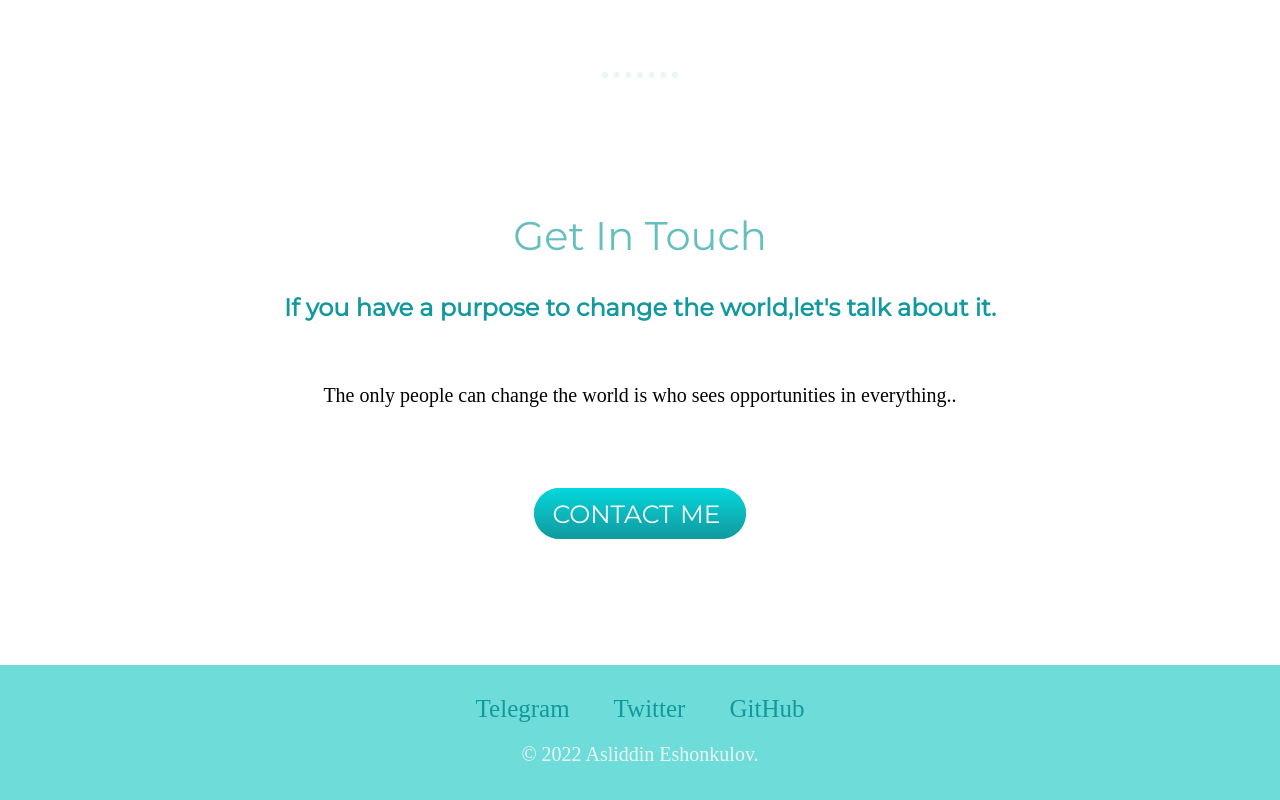
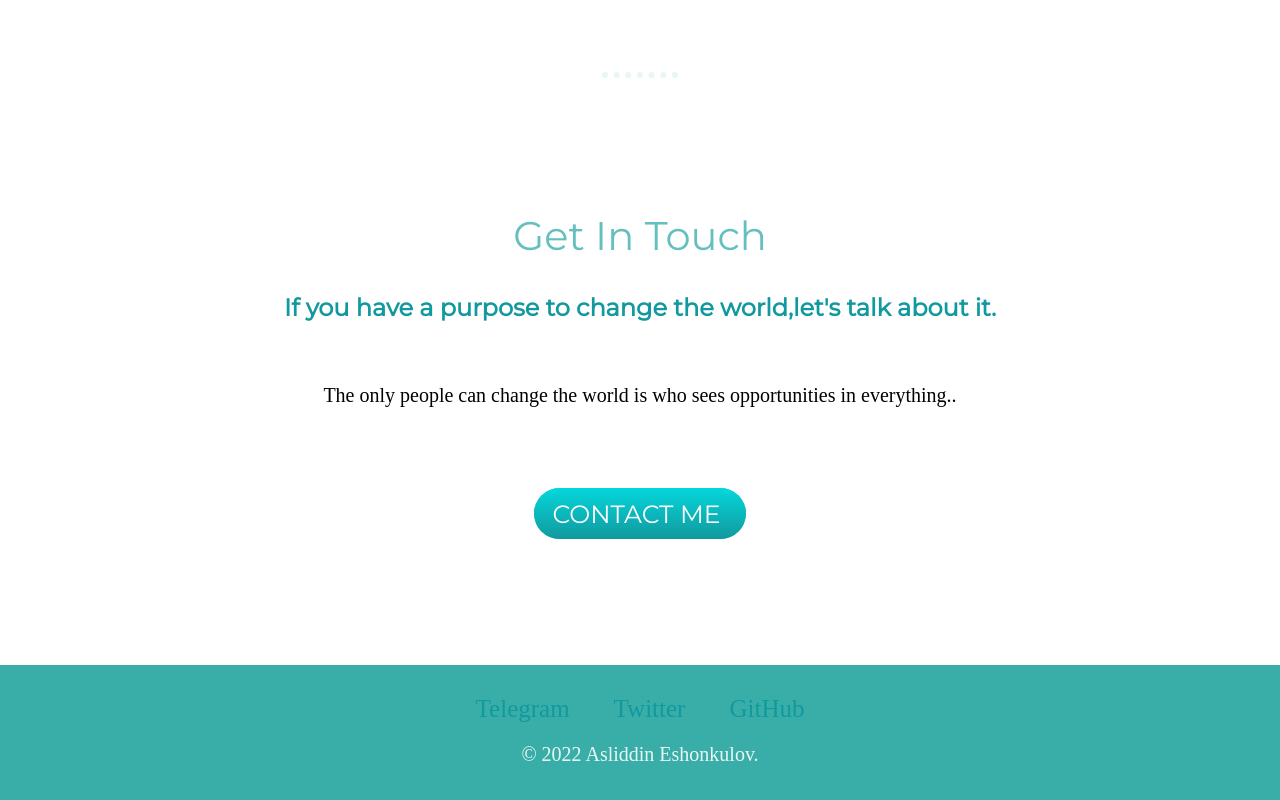
Before and after one commit to eshonkulov-asliddin/asldev_cv.github.io, a plain HTML site: page index.html in a window 1280 px wide. Shown: the part 2525-3325 px from the top of the page. Drawn offline with Linux system fonts and the light colour scheme.

Commit message:
Update styles.css

```diff
--- a/styles.css
+++ b/styles.css
@@ -65,7 +65,7 @@ hr {
 }
 
 .bottom-container {
-    background-color: #6EDCD9;
+    background-color: #39AEA9;
     padding: 30px;
     margin-top: 100px;
 }
```
